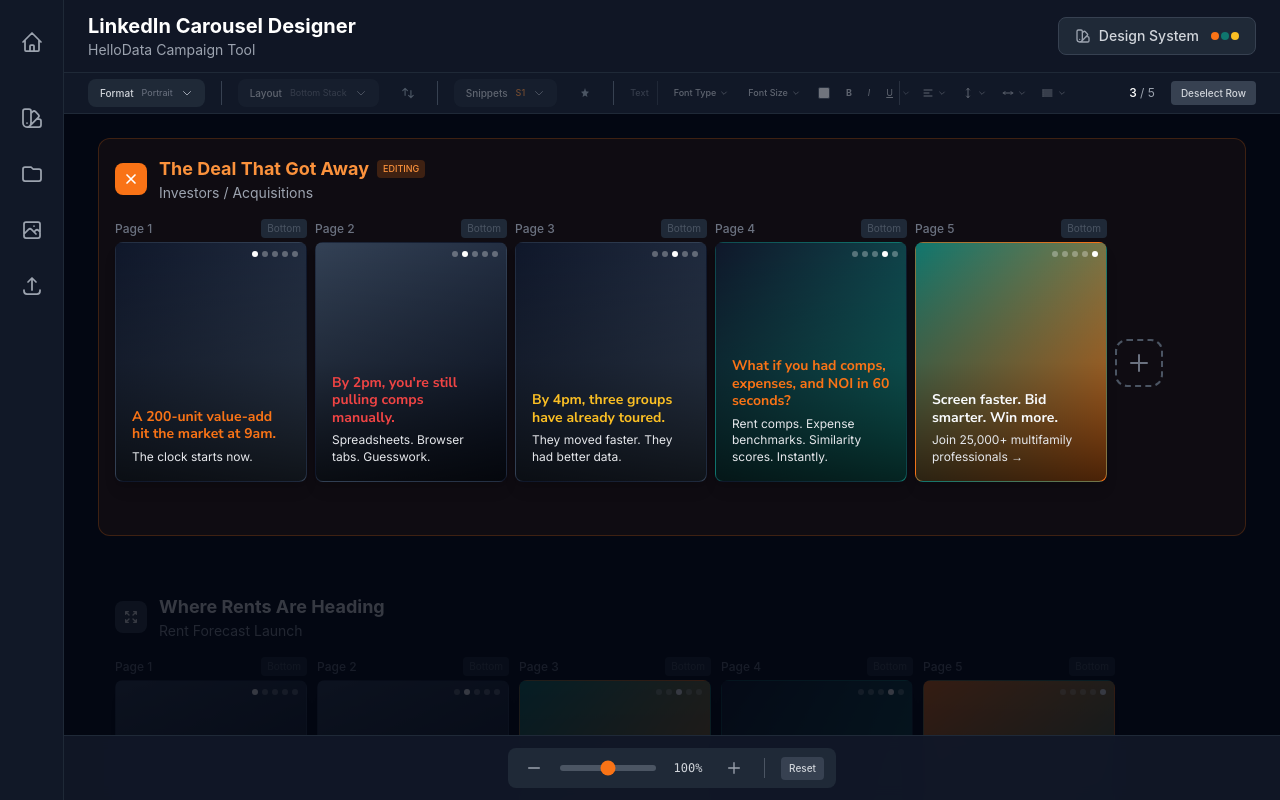
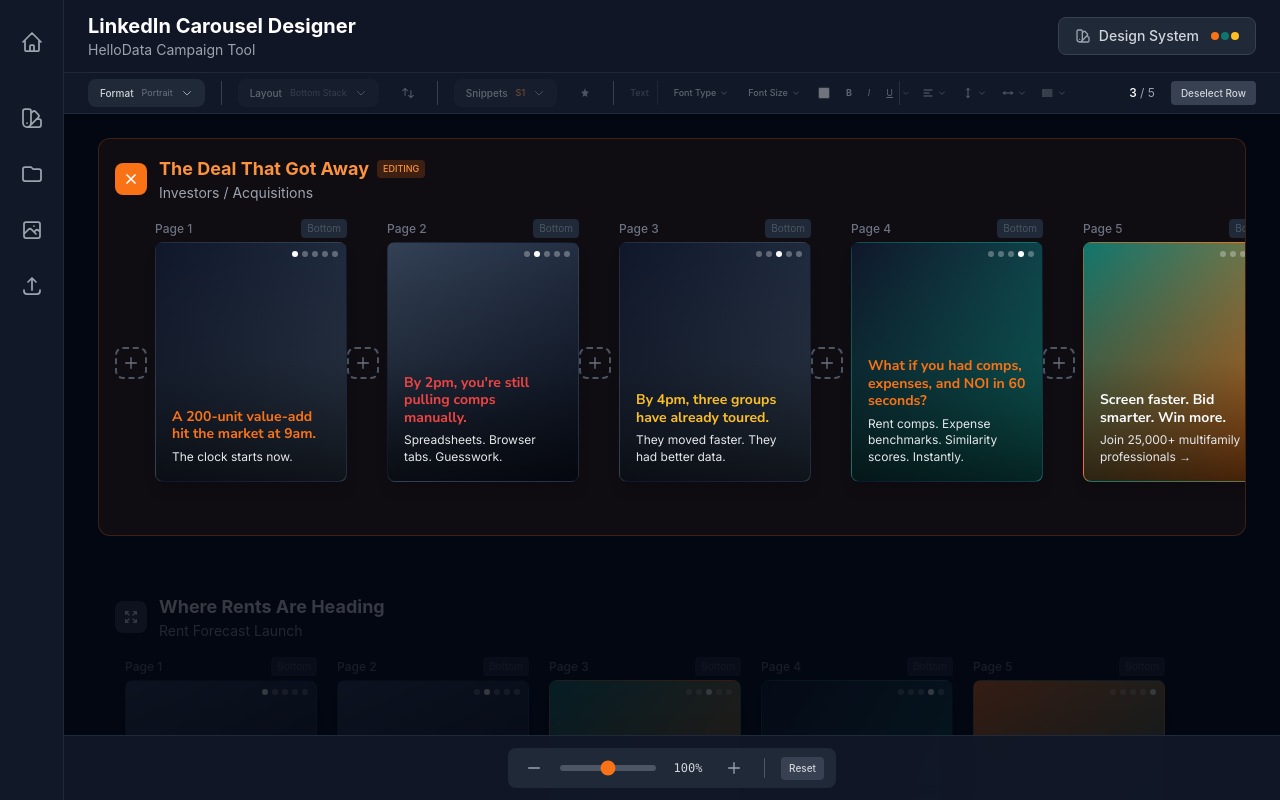
Before and after one commit to goov373/image-builder-HD, a React (Vite) app: page / in a window 1280 px wide. Both pictures are taken after a click on the button 131 px from the left and 179 px from the top of the page. Shown: the top 800 px of the page. Built offline with nearby package versions, Linux system fonts and the light colour scheme.

Commit message:
Add plus buttons between every frame with slide animations, support positional insert

```diff
--- a/src/CarouselDesignTool.jsx
+++ b/src/CarouselDesignTool.jsx
@@ -815,10 +815,25 @@ const CarouselRow = ({ carousel, designSystem, isSelected, hasAnySelection, sele
       </div>
 
       <div className="px-4" style={{ minHeight: 300 }}>
-        <div className={`flex items-start transition-all duration-300 ease-out ${isSelected ? 'gap-2' : 'gap-2.5'}`} style={{ width: 'auto', minWidth: 'fit-content' }}>
+        <div className={`flex items-start transition-all duration-300 ease-out ${isSelected ? 'gap-0' : 'gap-2.5'}`} style={{ width: 'auto', minWidth: 'fit-content' }}>
           {carousel.frames.map((frame, index) => (
+            <React.Fragment key={frame.id}>
+              {/* Add Button Before First Frame */}
+              {index === 0 && (
+                <div
+                  className={`flex items-center self-stretch transition-all duration-300 ease-out ${isSelected ? 'opacity-100 w-10' : 'opacity-0 w-0 pointer-events-none'}`}
+                  style={{ paddingTop: 24, overflow: 'hidden' }}
+                >
+                  <button
+                    onClick={(e) => { e.stopPropagation(); onAddFrame(carousel.id, 0); }}
+                    className="w-8 h-8 rounded-lg border-2 border-dashed border-gray-600 hover:border-orange-500 hover:bg-orange-500/10 flex items-center justify-center transition-all duration-200"
+                  >
+                    <svg className="w-4 h-4 text-gray-500 hover:text-orange-400 transition-colors" fill="none" stroke="currentColor" viewBox="0 0 24 24"><path strokeLinecap="round" strokeLinejoin="round" strokeWidth={2} d="M12 4v16m8-8H4" /></svg>
+                  </button>
+                </div>
+              )}
+
               <CarouselFrame
-              key={frame.id}
                 frame={frame}
                 carouselId={carousel.id}
                 frameSize={carousel.frameSize}
@@ -832,20 +847,21 @@ const CarouselRow = ({ carousel, designSystem, isSelected, hasAnySelection, sele
                 activeTextField={isSelected && selectedFrameId === frame.id ? activeTextField : null}
                 onActivateTextField={onActivateTextField}
               />
-          ))}
 
-          {/* Add Frame Button - Slides in when row is selected */}
+              {/* Add Button After Each Frame */}
               <div
-            className={`flex items-center self-stretch transition-all duration-300 ease-out ${isSelected ? 'opacity-100 translate-x-0' : 'opacity-0 -translate-x-4 pointer-events-none'}`}
-            style={{ width: isSelected ? 60 : 0, paddingTop: 24, overflow: 'hidden' }}
+                className={`flex items-center self-stretch transition-all duration-300 ease-out ${isSelected ? 'opacity-100 w-10' : 'opacity-0 w-0 pointer-events-none'}`}
+                style={{ paddingTop: 24, overflow: 'hidden' }}
               >
                 <button
-              onClick={(e) => { e.stopPropagation(); onAddFrame(carousel.id); }}
-              className={`w-12 h-12 rounded-xl border-2 border-dashed border-gray-600 hover:border-orange-500 hover:bg-orange-500/10 flex items-center justify-center transition-all duration-200 ${isSelected ? 'scale-100' : 'scale-75'}`}
+                  onClick={(e) => { e.stopPropagation(); onAddFrame(carousel.id, index + 1); }}
+                  className="w-8 h-8 rounded-lg border-2 border-dashed border-gray-600 hover:border-orange-500 hover:bg-orange-500/10 flex items-center justify-center transition-all duration-200"
                 >
-              <svg className="w-6 h-6 text-gray-500 hover:text-orange-400 transition-colors" fill="none" stroke="currentColor" viewBox="0 0 24 24"><path strokeLinecap="round" strokeLinejoin="round" strokeWidth={2} d="M12 4v16m8-8H4" /></svg>
+                  <svg className="w-4 h-4 text-gray-500 hover:text-orange-400 transition-colors" fill="none" stroke="currentColor" viewBox="0 0 24 24"><path strokeLinecap="round" strokeLinejoin="round" strokeWidth={2} d="M12 4v16m8-8H4" /></svg>
                 </button>
               </div>
+            </React.Fragment>
+          ))}
         </div>
       </div>
     </div>
@@ -991,22 +1007,26 @@ export default function CarouselDesignTool() {
     }));
   };
 
-  const handleAddFrame = (carouselId) => {
+  const handleAddFrame = (carouselId, position = null) => {
     setCarousels(prev => prev.map(carousel => {
       if (carousel.id !== carouselId) return carousel;
-      const newId = carousel.frames.length + 1;
-      const lastFrame = carousel.frames[carousel.frames.length - 1];
+      const insertIndex = position !== null ? position : carousel.frames.length;
+      const adjacentFrame = carousel.frames[Math.max(0, insertIndex - 1)] || carousel.frames[0];
       const newFrame = {
-        id: newId,
+        id: Date.now(), // Use timestamp for unique ID
         variants: [
-          { headline: `Slide ${newId}: Add your headline`, body: "Add your supporting copy here.", formatting: {} },
-          { headline: `Alternative headline ${newId}`, body: "Alternative supporting copy.", formatting: {} },
-          { headline: `Third option for slide ${newId}`, body: "Third copy variation.", formatting: {} }
+          { headline: "Add your headline", body: "Add your supporting copy here.", formatting: {} },
+          { headline: "Alternative headline", body: "Alternative supporting copy.", formatting: {} },
+          { headline: "Third option", body: "Third copy variation.", formatting: {} }
         ],
         currentVariant: 0, currentLayout: 0, layoutVariant: 0,
-        style: lastFrame?.style || "dark-single-pin"
+        style: adjacentFrame?.style || "dark-single-pin"
       };
-      return { ...carousel, frames: [...carousel.frames, newFrame] };
+      const newFrames = [...carousel.frames];
+      newFrames.splice(insertIndex, 0, newFrame);
+      // Re-number the frames
+      const renumberedFrames = newFrames.map((f, idx) => ({ ...f, id: idx + 1 }));
+      return { ...carousel, frames: renumberedFrames };
     }));
   };
 
```
Lines whose indentation alone changed are shown as unchanged.
